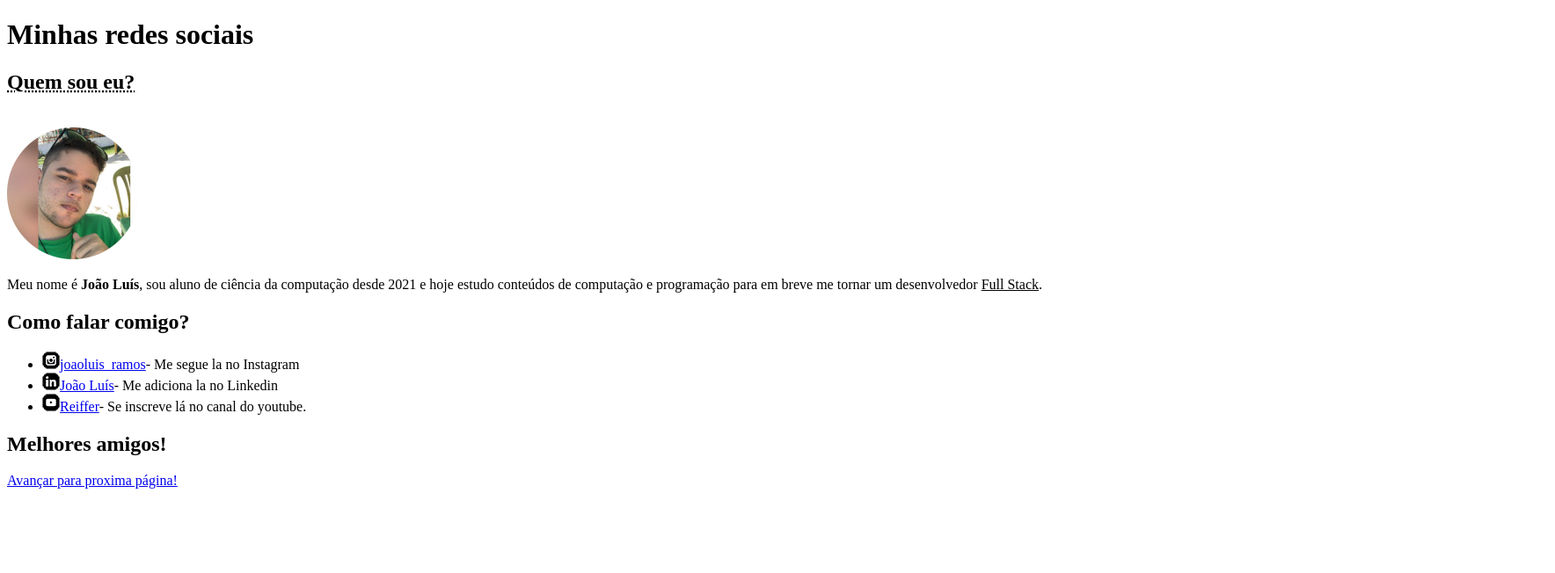
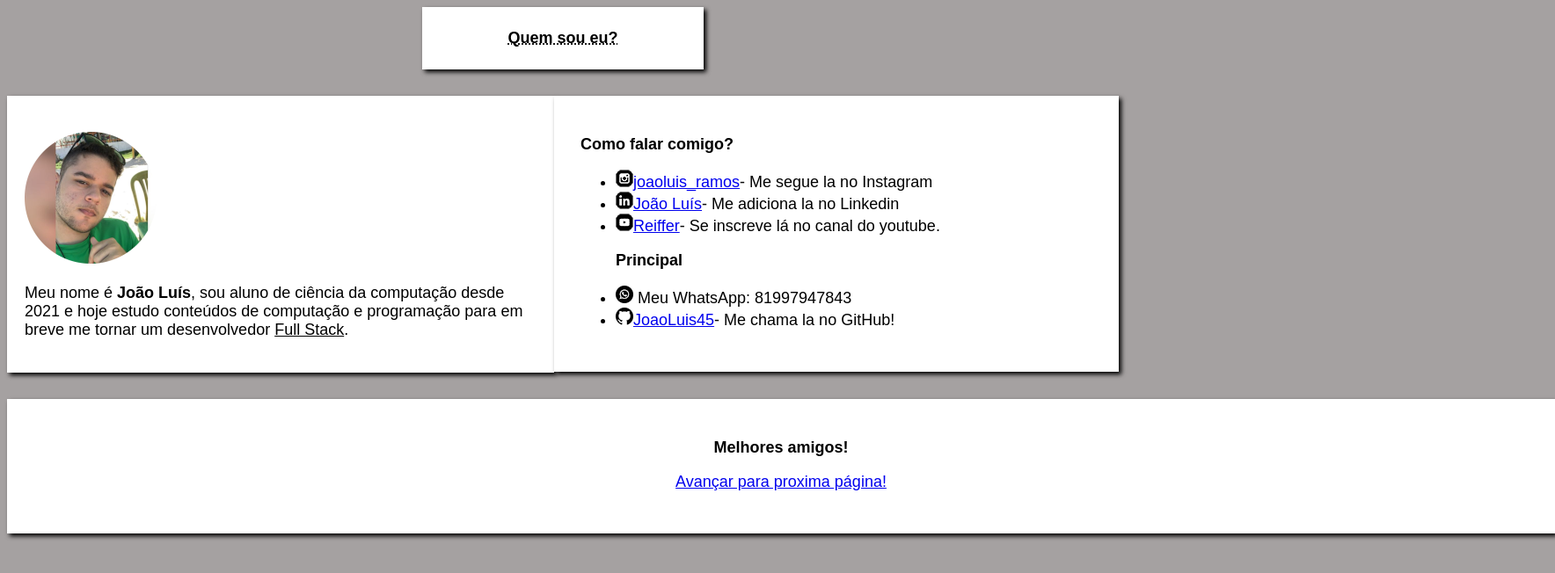
Before and after one commit to JoaoLuis45/Meus-projetos-pessoais, a plain HTML site: page Sobre mim/index.html in a window 1280 px wide. Shown: the whole page at 88% size, 1768 px wide, since content can reach past the window. Drawn offline with Linux system fonts and the light colour scheme.

Commit message:
mechi no css da pagina principal

```diff
--- /dev/null
+++ b/Sobre mim/estilo/style.css
@@ -0,0 +1,52 @@
+*{
+font-family: Arial, Helvetica, sans-serif;
+font-size: 18px;
+
+}
+
+header{
+    background-color: white;
+    width: 300px;
+    padding: 10px;
+    margin: auto;
+    box-shadow: 3px 3px 5px black;
+    margin-bottom: 30px;
+    text-align: center;
+
+}
+
+main{
+    width: 750px;
+    padding: 20px;
+    background-color: white;
+    box-shadow: 3px 3px 5px black;
+    margin: auto;
+
+}
+body{
+
+    background-color: rgb(165, 161, 161);
+}
+
+.contatos{
+    padding: 30px;
+    width: 750px;
+    background-color: white;
+    box-shadow: 3px 3px 5px black;
+    margin: auto;
+}
+
+.mim{
+    display: flex;
+    flex-direction: row;
+    margin: auto;
+}
+.ma{
+    background-color: white;
+    padding: 30px;
+    box-shadow: 3px 3px 5px black;
+    margin: auto;
+    width: 1700px;
+    margin-top: 30px;
+    text-align: center;
+}
--- a/Sobre mim/index.html
+++ b/Sobre mim/index.html
@@ -5,22 +5,37 @@
     <meta http-equiv="X-UA-Compatible" content="IE=edge">
     <meta name="viewport" content="width=device-width, initial-scale=1.0">
     <link rel="shortcut icon" href="favicon.ico" type="image/x-icon">
+    <link rel="stylesheet" href="estilo/style.css">
     <title>Social</title>
 </head>
 <body>
-    <h1>Minhas redes sociais</h1>
+    <header>
+        <article>
             <h2><abbr title="João Luís Ramos Ferreira Filho">Quem sou eu?</abbr></h2>
+        </article>
+    </header>
+    <div class="mim">
+        <main>
             <br>
             <img src="fotos/minha foto atual.png" alt="Foto minha">
             <p>Meu nome é <strong>João Luís</strong>, sou aluno de ciência da computação desde 2021 e hoje estudo conteúdos de computação e programação para em breve me tornar um
             desenvolvedor <ins>Full Stack</ins>.</p>
+        </main>
+        <div class="contatos">
             <h2>Como falar comigo?</h2>
             <ul>
                 <li><img src="fotos/icone-instagram.png" alt="icone do instagram"><a href="https://www.instagram.com/joaoluis_ramos/" target="_blank" rel="external">joaoluis_ramos</a>- Me segue la no Instagram</li>
                 <li><img src="fotos/icone-linkedin.png" alt="icone do linkedin"><a href="https://www.linkedin.com/in/jo%C3%A3o-lu%C3%ADs-427486208/" target="_blank" rel="external">João Luís</a>- Me adiciona la no Linkedin</li>
                 <li><img src="fotos/icone-youtube.png" alt="icone do youtube"><a href="https://www.youtube.com/channel/UCNwKynqR5cigxlsWLV_K1Tw" target="_blank" rel="external">Reiffer</a>- Se inscreve lá no canal do youtube.</li>
+                <h3>Principal</h4>
+                <li><img src="fotos/wpp png.png" alt="icone do wpp"> Meu WhatsApp: 81997947843</li>
+                <li><img src="fotos/github png.png" alt="icone do github"><a href="https://github.com/JoaoLuis45" target="_blank" rel="external">JoaoLuis45</a>- Me chama la no GitHub!</li>
             </ul>
+        </div>
+    </div>
+    <div class="ma">
         <h2>Melhores amigos!</h2>
         <p><a href="fotos/amigos.html">Avançar para proxima página!</a></p>
+    </div>
 </body>
 </html>
```
Also changed, not shown: Sobre mim/fotos/github png.png (added), Sobre mim/fotos/github.png (added), Sobre mim/fotos/wpp png.png (added). Lines whose indentation alone changed are shown as unchanged.
